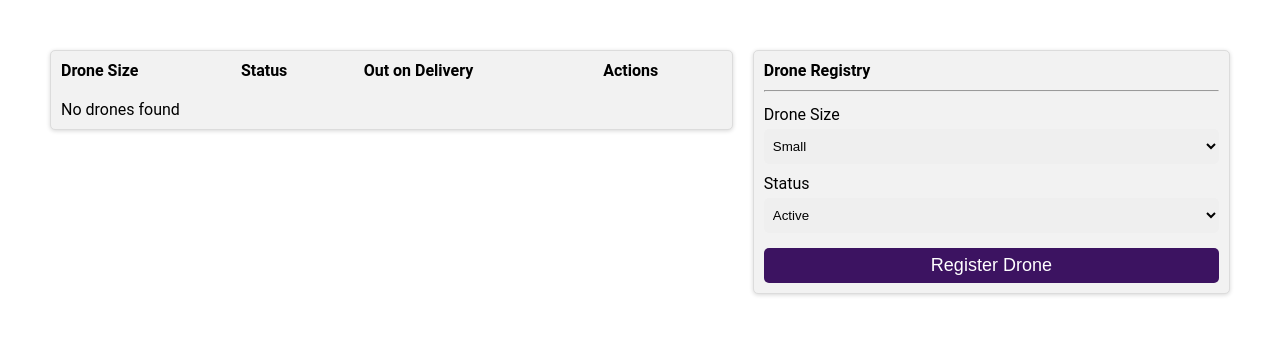
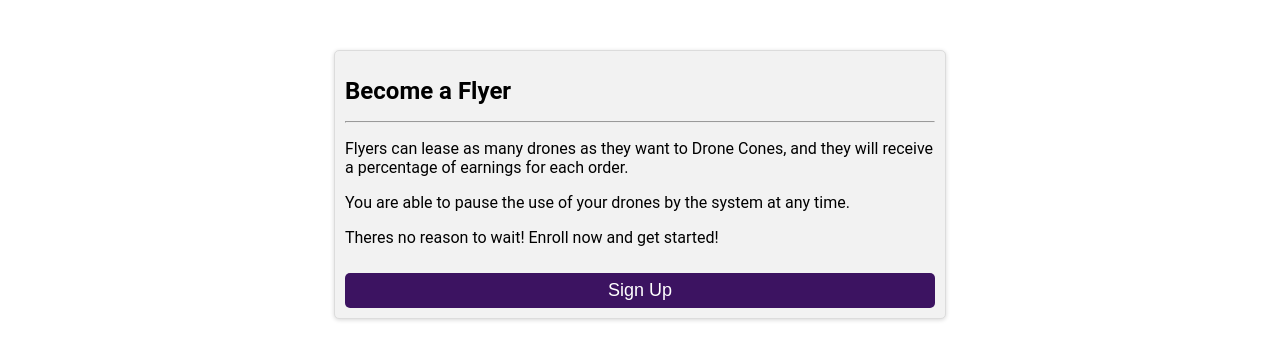
Before and after one commit to Darkmono112/Hacksmith2023, a Django app: page /flyerportal in a window 1280 px wide. Shown: the part 99-459 px from the top of the page. Run offline with Django 4.2, Linux system fonts and the light colour scheme; the visitor is signed in with stand-in values (Sample User, id 1); data that the repository does not hold is empty.

Commit message:
complete flyer sign up

```diff
--- a/DroneCones/DroneConesApp/static/DroneConesApp/css/flyerportal.css
+++ b/DroneCones/DroneConesApp/static/DroneConesApp/css/flyerportal.css
@@ -10,7 +10,7 @@
     width: 60%;
 }
 
-#flyerportal table {
+#flyerportal table, #flyersignup {
     width:100%;
     background-color: #f2f2f2;
     border:1px solid #dcdcdc;
@@ -60,7 +60,7 @@
     cursor: pointer;
 }
 
-#flyerportal button {
+#flyerportal button, #flyersignup button {
     border: 0;
     border-radius: 5px;
     height: 35px;
@@ -73,7 +73,7 @@
     min-width: 100px;
 }
 
-#flyerportal button:hover {
+#flyerportal button:hover, #flyersignup button:hover {
     box-shadow:rgba(0, 0, 0, 0.16) 0px 1px 4px;
 }
 
@@ -88,6 +88,15 @@
     }
     #flyerportal aside {
         width: 100%;
+    }
+    #flyersignup {
+        width: 100%;
+    }
+}
+
+@media (min-width: 769px) {
+    #flyersignup {
+        width: 50%;
     }
 }
 
@@ -106,3 +115,13 @@
     font-size: 12px;
     margin-bottom: 10px;
 }
+
+#flyersignup {
+    padding: 10px;
+}
+#flyersignup h1 {
+    font-size: 24px;
+}
+#flyersignup button {
+    width: 100%;
+}
--- /dev/null
+++ b/DroneCones/DroneConesApp/templates/DroneConesApp/misc/flyersignup.html
@@ -0,0 +1,25 @@
+{% extends "DroneConesApp/misc/base.html" %}
+
+{% block title %} Become a Flyer {% endblock %}
+
+{% load static %}
+{% block content %}
+<link rel="stylesheet" href="{% static 'DroneConesApp/css/flyerportal.css' %}">
+
+<div id="flyersignup">
+    <h1>Become a Flyer</h1>
+      <hr>
+      <p>Flyers can lease as many drones as they want to Drone Cones, and they will receive a percentage of earnings for each order.</p>
+      <p>You are able to pause the use of your drones by the system at any time.</p>
+      <p>Theres no reason to wait! Enroll now and get started!</p>
+      <button id="signup" type="button">
+        Sign Up
+      </button>
+</div>
+
+<script>
+    document.getElementById("signup").onclick = function () {
+        location.href = "{% url 'DroneConesApp:flyersignup' %}";
+    };
+</script>
+{% endblock %}
--- a/DroneCones/DroneConesApp/urls.py
+++ b/DroneCones/DroneConesApp/urls.py
@@ -8,6 +8,7 @@ urlpatterns = [
     path("FAQ/", views.FAQ, name="FAQ"),
     path("payment/", views.payment, name="payment"),
     path("flyerportal", views.flyerportal, name="flyerportal"),
+    path("flyersignup", views.flyersignup, name="flyersignup"),
     path('create_drone/', views.create_drone, name='create_drone'),
     path('toggle_drone_status/<int:id>/', views.toggle_drone_status, name='toggle_drone_status'),
     path("adminpanel", views.adminpanel, name="adminpanel"),
--- a/DroneCones/DroneConesApp/views/views.py
+++ b/DroneCones/DroneConesApp/views/views.py
@@ -24,12 +24,26 @@ def FAQ(request):
 def payment(request):
     return HttpResponse("This will be the Order page.")
 
-# @login_required(login_url='DroneCones:login') # Example prevent unauth access to a location
+@login_required(login_url='DroneCones:login')
 def flyerportal(request):
-    context = {
-        'drones': Drone.objects.filter(owner_id=request.user),
-    }
-    return render(request, "DroneConesApp/misc/flyerportal.html", context)
+
+    # see if user is registered as a drone flyer
+    # if they are send to front end as normal
+    # if not, return different page with sign up form which will redirect to flyer portal
+    if request.user.groups.filter(name='Flyer').exists():
+        context = {
+            'drones': Drone.objects.filter(owner_id=request.user),
+        }
+        return render(request, "DroneConesApp/misc/flyerportal.html", context)
+    else:
+        return render(request, "DroneConesApp/misc/flyersignup.html")
+
+@login_required(login_url='DroneCones:login')
+def flyersignup(request):
+    user = request.user
+    flyer_group = Group.objects.get(name='Flyer')
+    user.groups.add(flyer_group)
+    return render(request, "DroneConesApp/misc/flyerportal.html")
 
 @csrf_protect
 @login_required
```
